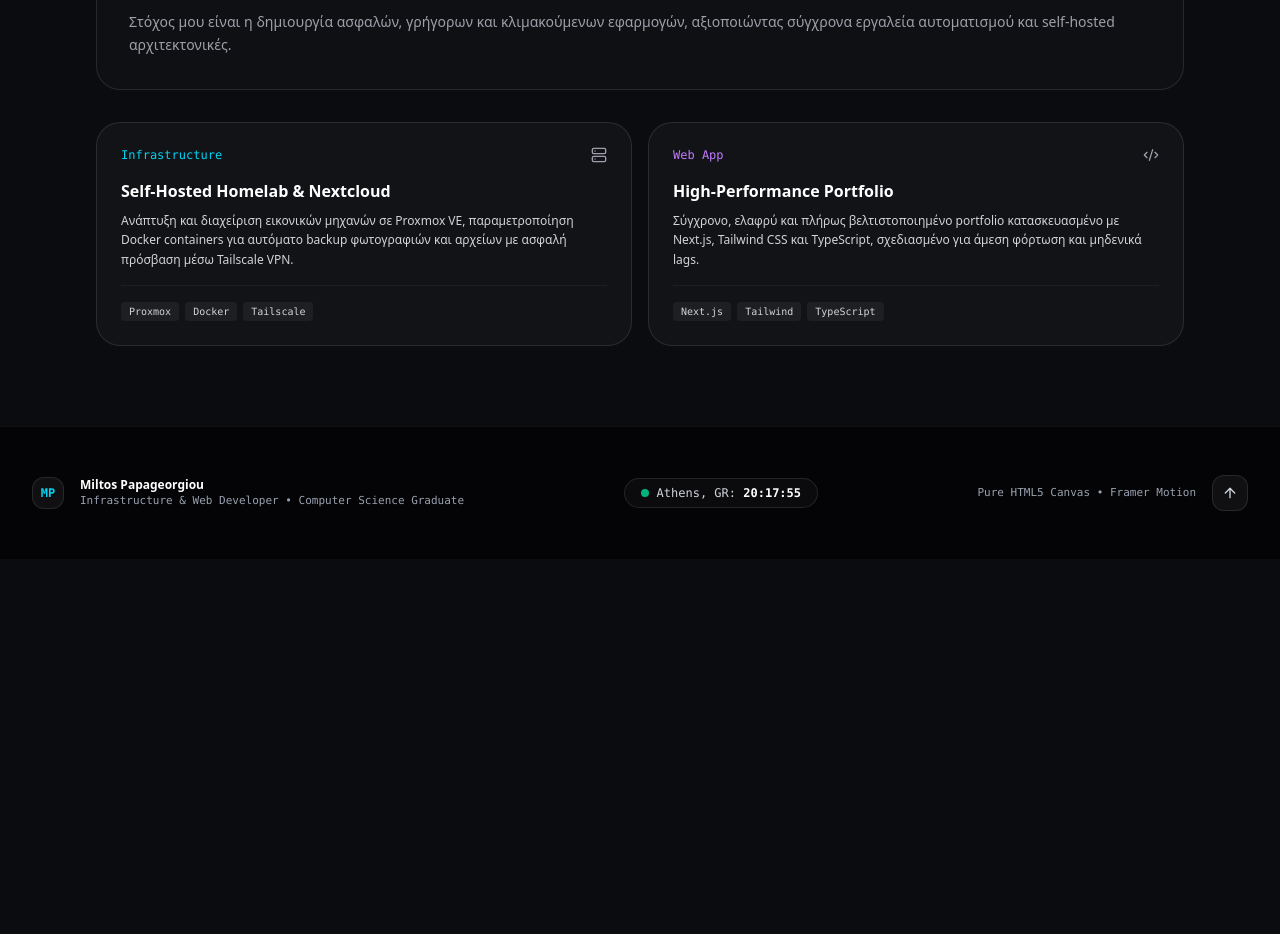
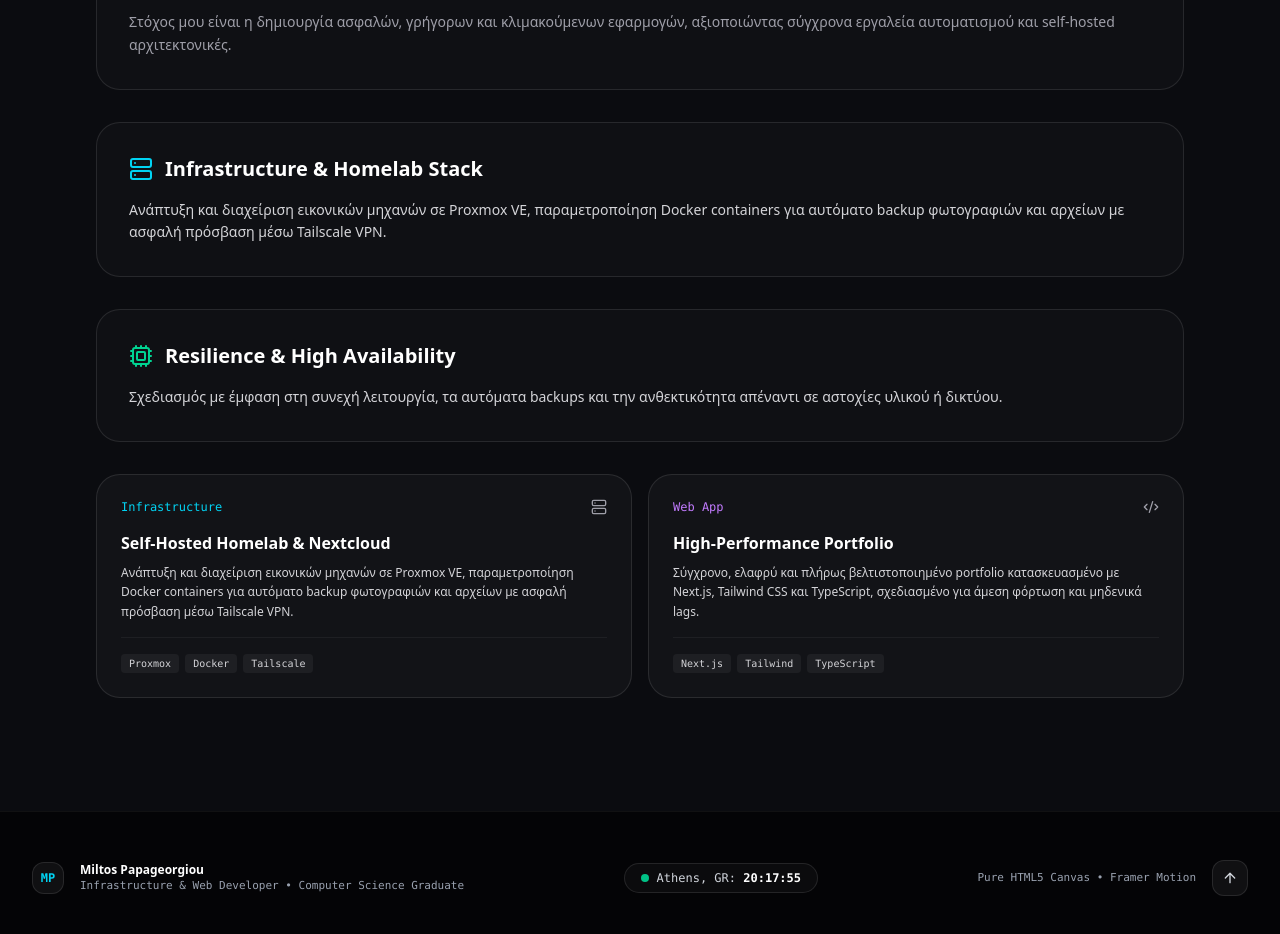
Before and after one commit to miltos12222/my-portfolio, a Next.js app: page / in a window 1280 px wide. Shown: the part 740-1674 px from the top of the page. Before the commit the page ends 1299 px from the top, so only its background shows below. Built offline with nearby package versions, Linux system fonts and the light colour scheme.

Commit message:
Fix: Resolve template literal and typescript errors

```diff
--- a/app/page.tsx
+++ b/app/page.tsx
@@ -17,10 +17,10 @@ export default function Home() {
 
       <main className="relative w-full pt-32 pb-20 px-4 sm:px-6 lg:px-8 max-w-6xl mx-auto space-y-8">
 
-        {/* SECTION: BENTO GRID HERO */}
-        <section id="hero" className="grid grid-cols-1 md:grid-cols-3 lg:grid-cols-4 gap-4">
+        {/* SECTION: BENTO GRID HERO (Overview) */}
+        <section id="overview" className="grid grid-cols-1 md:grid-cols-3 lg:grid-cols-4 gap-4">
 
-          {/* 1. Main Profile Card */}
+          {/* 1. Main Profile Card (Spans 2 columns, 2 rows) */}
           <div className="md:col-span-2 md:row-span-2 rounded-3xl bg-white/[0.03] border border-white/10 p-8 flex flex-col justify-between relative overflow-hidden">
             <div className="absolute -right-10 -bottom-10 w-60 h-60 bg-cyan-500/10 rounded-full blur-3xl pointer-events-none" />
 
@@ -108,7 +108,7 @@ export default function Home() {
             </div>
           </div>
 
-          {/* 4. Work Ethic Card */}
+          {/* 4. Work Ethic & Productivity Card */}
           <div className="md:col-span-2 lg:col-span-2 rounded-3xl bg-white/[0.03] border border-white/10 p-6 flex flex-col justify-between">
             <div className="flex items-center justify-between text-zinc-400 mb-3">
               <Cpu className="w-5 h-5 text-emerald-400" />
@@ -133,7 +133,7 @@ export default function Home() {
         </section>
 
         {/* SECTION: ABOUT ME */}
-        <section id="about" className="rounded-3xl border border-white/10 bg-white/[0.02] p-8">
+        <section id="about-me" className="rounded-3xl border border-white/10 bg-white/[0.02] p-8">
           <h2 className="text-xl font-bold text-white mb-3">Σχετικά με Εμένα</h2>
           <p className="text-sm text-zinc-300 leading-relaxed mb-3">
             Είμαι απόφοιτος Πληροφορικής με έντονο ενδιαφέρον και πρακτική εμπειρία στις υποδομές δικτύων, τη διαχείριση συστημάτων Linux και την ανάπτυξη λογισμικού.
@@ -143,7 +143,29 @@ export default function Home() {
           </p>
         </section>
 
-        {/* SECTION: PROJECTS */}
+        {/* SECTION: INFRASTRUCTURE (Link 3 target) */}
+        <section id="infrastructure" className="rounded-3xl border border-white/10 bg-white/[0.02] p-8 space-y-4">
+          <div className="flex items-center gap-3">
+            <Server className="w-6 h-6 text-cyan-400" />
+            <h2 className="text-xl font-bold text-white">Infrastructure & Homelab Stack</h2>
+          </div>
+          <p className="text-sm text-zinc-300 leading-relaxed">
+            Ανάπτυξη και διαχείριση εικονικών μηχανών σε Proxmox VE, παραμετροποίηση Docker containers για αυτόματο backup φωτογραφιών και αρχείων με ασφαλή πρόσβαση μέσω Tailscale VPN.
+          </p>
+        </section>
+
+        {/* SECTION: RESILIENCE (Link 4 target) */}
+        <section id="resilience" className="rounded-3xl border border-white/10 bg-white/[0.02] p-8 space-y-4">
+          <div className="flex items-center gap-3">
+            <Cpu className="w-6 h-6 text-emerald-400" />
+            <h2 className="text-xl font-bold text-white">Resilience & High Availability</h2>
+          </div>
+          <p className="text-sm text-zinc-300 leading-relaxed">
+            Σχεδιασμός με έμφαση στη συνεχή λειτουργία, τα αυτόματα backups και την ανθεκτικότητα απέναντι σε αστοχίες υλικού ή δικτύου.
+          </p>
+        </section>
+
+        {/* SECTION: PROJECTS / SYSTEMS */}
         <section id="projects" className="grid grid-cols-1 md:grid-cols-2 gap-4">
           <div className="rounded-3xl border border-white/10 bg-white/[0.03] p-6 flex flex-col justify-between">
             <div>
@@ -182,6 +204,9 @@ export default function Home() {
           </div>
         </section>
 
+        {/* Contact Anchor */}
+        <div id="contact" className="h-px w-px" />
+
       </main>
 
       {/* Footer */}
```
